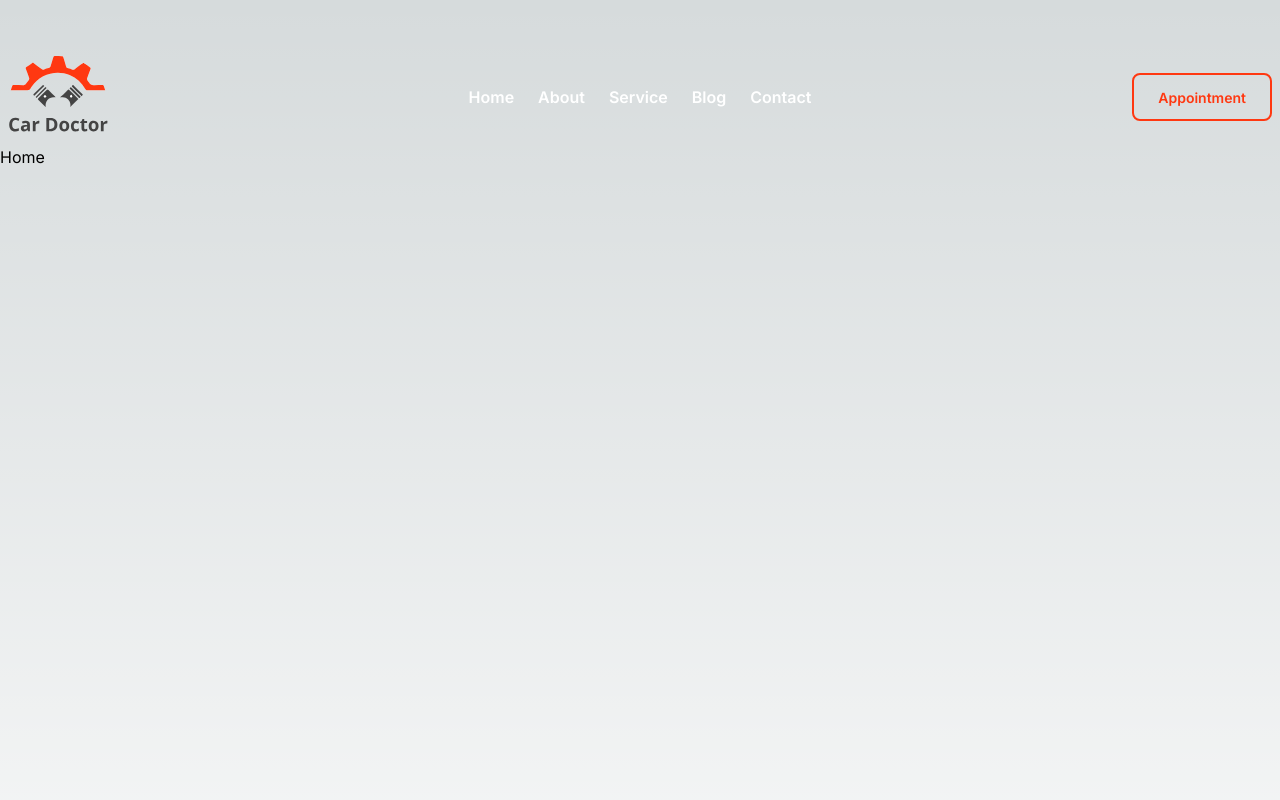
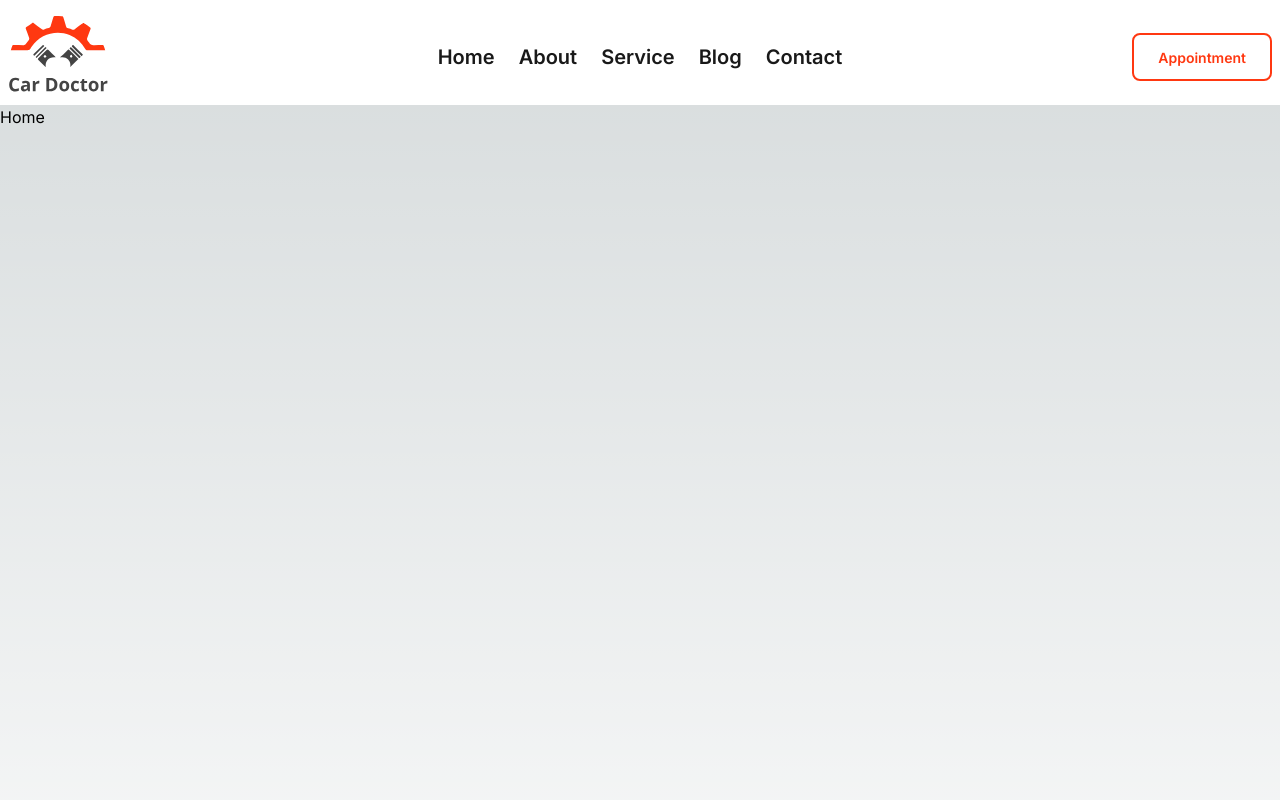
Before and after one commit to alaminkazi12/car-doctor, a Next.js app: page / in a window 1280 px wide. Shown: the top 800 px of the page. Built offline with nearby package versions, Linux system fonts and the light colour scheme.

Commit message:
added navbar style

```diff
--- a/src/components/shared/Navbar.jsx
+++ b/src/components/shared/Navbar.jsx
@@ -1,6 +1,8 @@
 import Image from "next/image";
 import Link from "next/link";
 import React from "react";
+import { CiSearch } from "react-icons/ci";
+import { IoBagHandleOutline } from "react-icons/io5";
 
 const navItems = [
   {
@@ -27,11 +29,16 @@ const navItems = [
 
 const Navbar = () => {
   return (
-    <div className="container mx-auto pt-2">
-      <div className="navbar mt-10">
+    <div className=" bg-base-100">
+      <div className="container mx-auto md:pt-2">
+        <div className="navbar  text-black/90">
           <div className="navbar-start">
             <div className="dropdown">
-            <div tabIndex={0} role="button" className="btn btn-ghost lg:hidden">
+              <div
+                tabIndex={0}
+                role="button"
+                className="btn btn-ghost lg:hidden"
+              >
                 <svg
                   xmlns="http://www.w3.org/2000/svg"
                   className="h-5 w-5"
@@ -47,28 +54,20 @@ const Navbar = () => {
                   />
                 </svg>
               </div>
-            <ul
+              <div
                 tabIndex={0}
                 className="menu menu-sm dropdown-content bg-base-100 rounded-box z-[1] mt-3 w-52 p-2 shadow"
               >
-              <li>
-                <a>Item 1</a>
-              </li>
-              <li>
-                <a>Parent</a>
-                <ul className="p-2">
-                  <li>
-                    <a>Submenu 1</a>
-                  </li>
-                  <li>
-                    <a>Submenu 2</a>
-                  </li>
-                </ul>
-              </li>
-              <li>
-                <a>Item 3</a>
-              </li>
-            </ul>
+                {navItems.map((item) => (
+                  <Link
+                    className="font-semibold hover:text-primary"
+                    key={item.path}
+                    href={item.path}
+                  >
+                    {item.title}
+                  </Link>
+                ))}
+              </div>
             </div>
             <Link href="/">
               <Image
@@ -81,10 +80,10 @@ const Navbar = () => {
             </Link>
           </div>
           <div className="navbar-center hidden lg:flex">
-          <div className="text-white flex items-center gap-6">
+            <div className=" flex items-center gap-6">
               {navItems.map((item) => (
                 <Link
-                className="font-semibold hover:text-primary"
+                  className="font-semibold  text-xl hover:text-primary"
                   key={item.path}
                   href={item.path}
                 >
@@ -94,9 +93,14 @@ const Navbar = () => {
             </div>
           </div>
           <div className="navbar-end">
+            <div className="flex items-center text-2xl text-white gap-3 pr-4">
+              <IoBagHandleOutline />
+              <CiSearch />
+            </div>
             <a className="btn btn-outline px-6 py-4 text-primary border-2 ">
               Appointment
             </a>
+          </div>
         </div>
       </div>
     </div>
--- a/tailwind.config.js
+++ b/tailwind.config.js
@@ -23,7 +23,7 @@ module.exports = {
           secondary: "#f6d860",
           accent: "#37cdbe",
           neutral: "#3d4451",
-          "base-100": "#ffffff",
+          "base-100": "#FFF",
         },
       },
       "dark",
```
Lines whose indentation alone changed are shown as unchanged.
